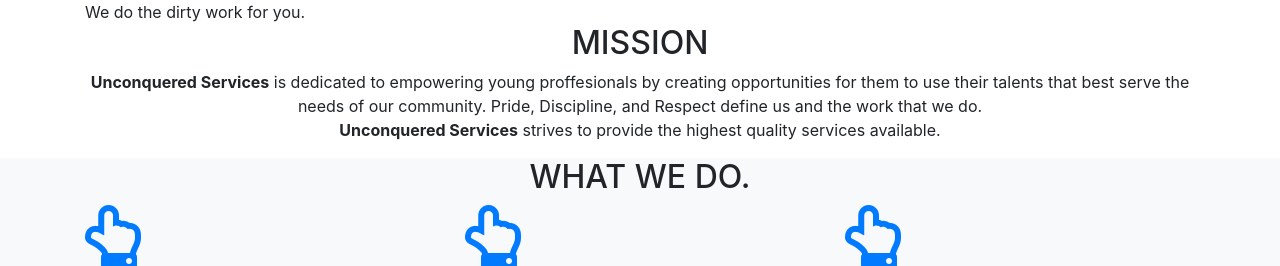
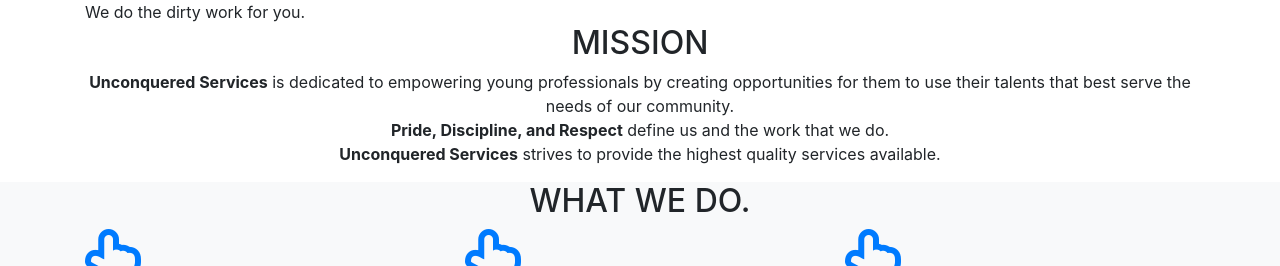
Before and after one commit to jjjvvvvv/unqsite-live, a Django app: template unqapp/templates/unqapp/home.html in a window 1280 px wide. Shown: the top 266 px of the page. Run offline with Django 3.2, Linux system fonts and the light colour scheme; the template is opened without the code that fills it, so the values that code supplies are empty; some libraries are stand-ins or nearby versions; some web fonts are replaced.

Commit message:
Update home.html

```diff
--- a/unqapp/templates/unqapp/home.html
+++ b/unqapp/templates/unqapp/home.html
@@ -74,7 +74,7 @@
         <div class="col-lg-12 text-center">
           <h2 class="section-heading text-uppercase">Mission</h2>
         </div>
-        <p style="text-align:center;"><strong>Unconquered Services</strong> is dedicated to empowering young proffesionals by creating opportunities for them to use their talents that best serve the needs of our community. Pride, Discipline, and Respect define us and the work that we do.<br> <strong>Unconquered Services</strong> strives to provide the highest quality services available.  </p>
+        <p style="text-align:center;"><strong>Unconquered Services</strong> is dedicated to empowering young professionals by creating opportunities for them to use their talents that best serve the needs of our community. <br> <strong>Pride, Discipline, and Respect</strong> define us and the work that we do.<br> <strong>Unconquered Services</strong> strives to provide the highest quality services available.  </p>
       </div>
     </div>
   </section>
```
